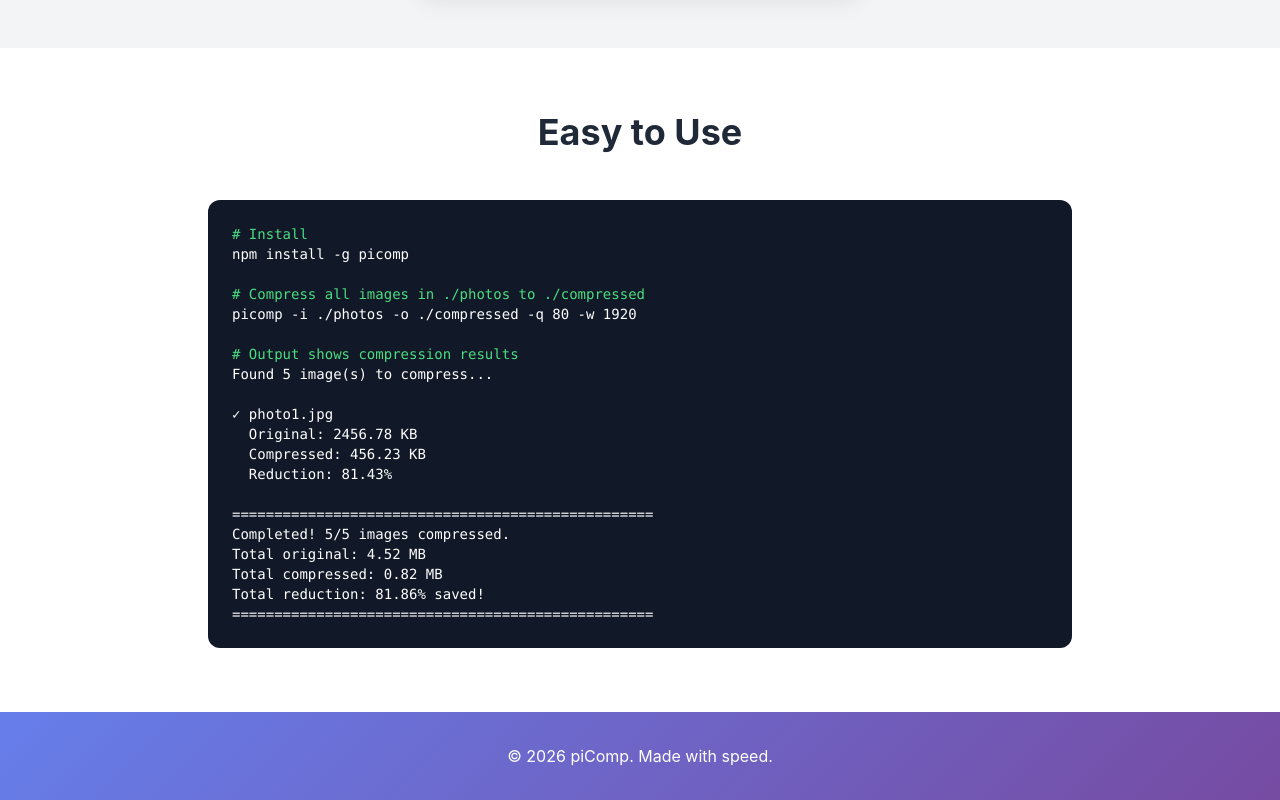
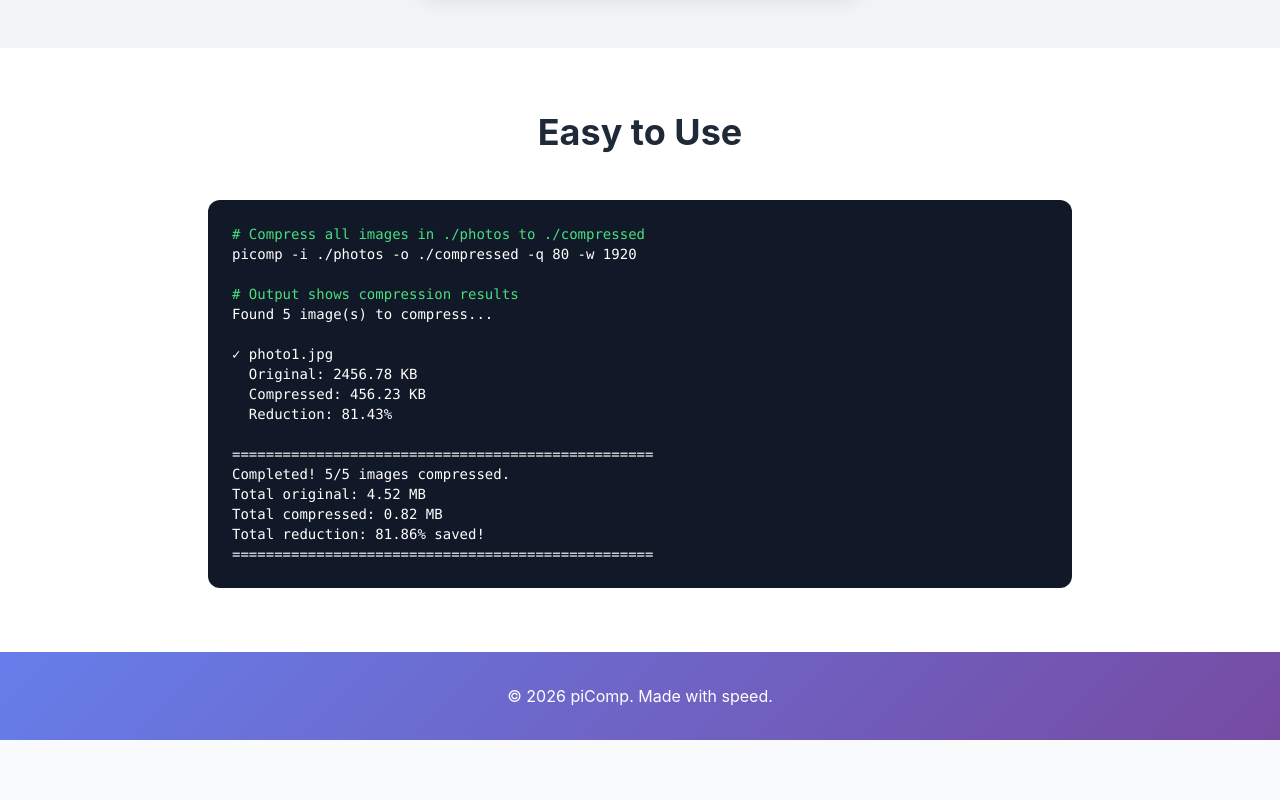
Before and after one commit to HansonLaw/picomp, a plain HTML site: page index.html in a window 1280 px wide. Shown: the part 1796-2596 px from the top of the page. After the commit the page ends 2536 px from the top, so only its background shows below. Drawn offline with nearby package versions, Linux system fonts and the light colour scheme.

Commit message:
Remove remaining npm install from usage example

```diff
--- a/index.html
+++ b/index.html
@@ -130,9 +130,6 @@
             <h2 class="text-4xl font-bold text-center mb-12 text-gray-800">Easy to Use</h2>
             <div class="bg-gray-900 rounded-xl p-6 text-white overflow-x-auto">
 <pre class="text-sm">
-<span class="text-green-400"># Install</span>
-npm install -g picomp
-
 <span class="text-green-400"># Compress all images in ./photos to ./compressed</span>
 picomp -i ./photos -o ./compressed -q 80 -w 1920
 
```
